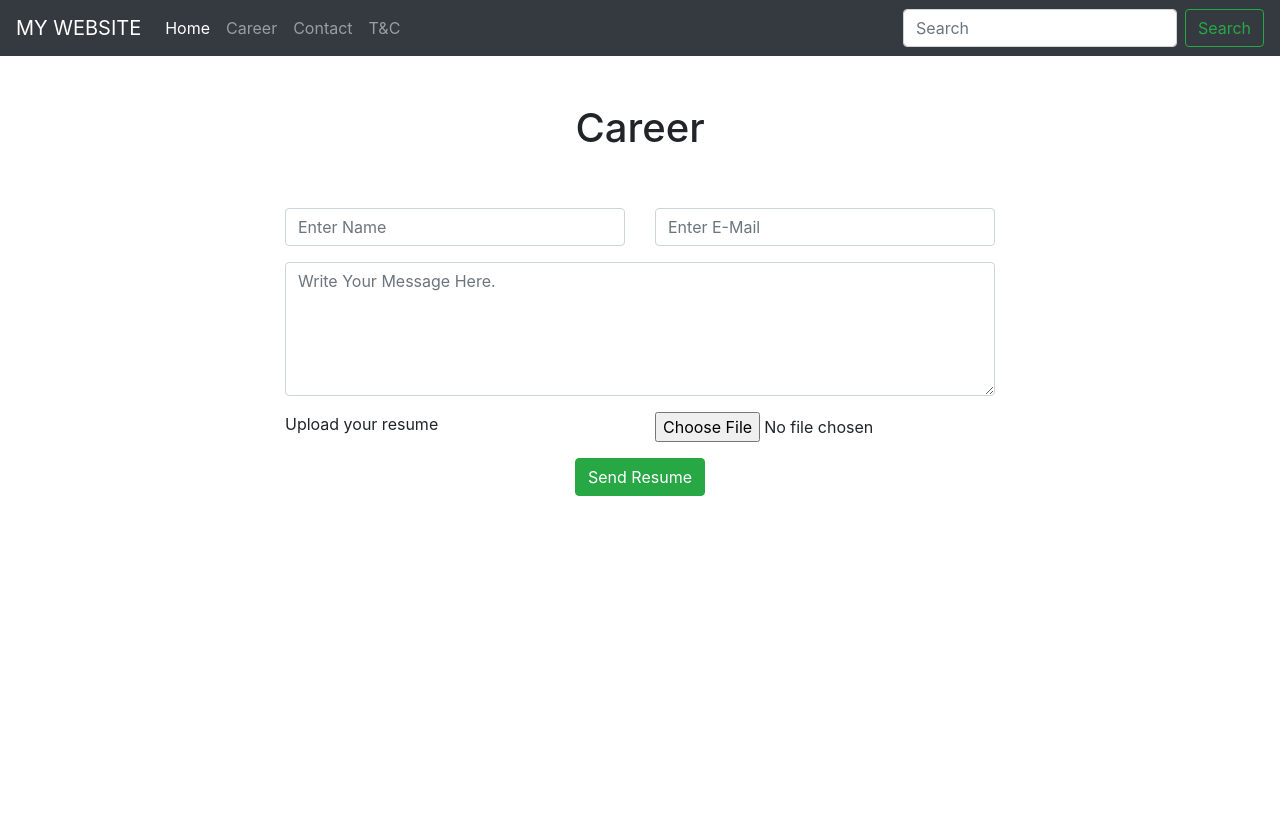
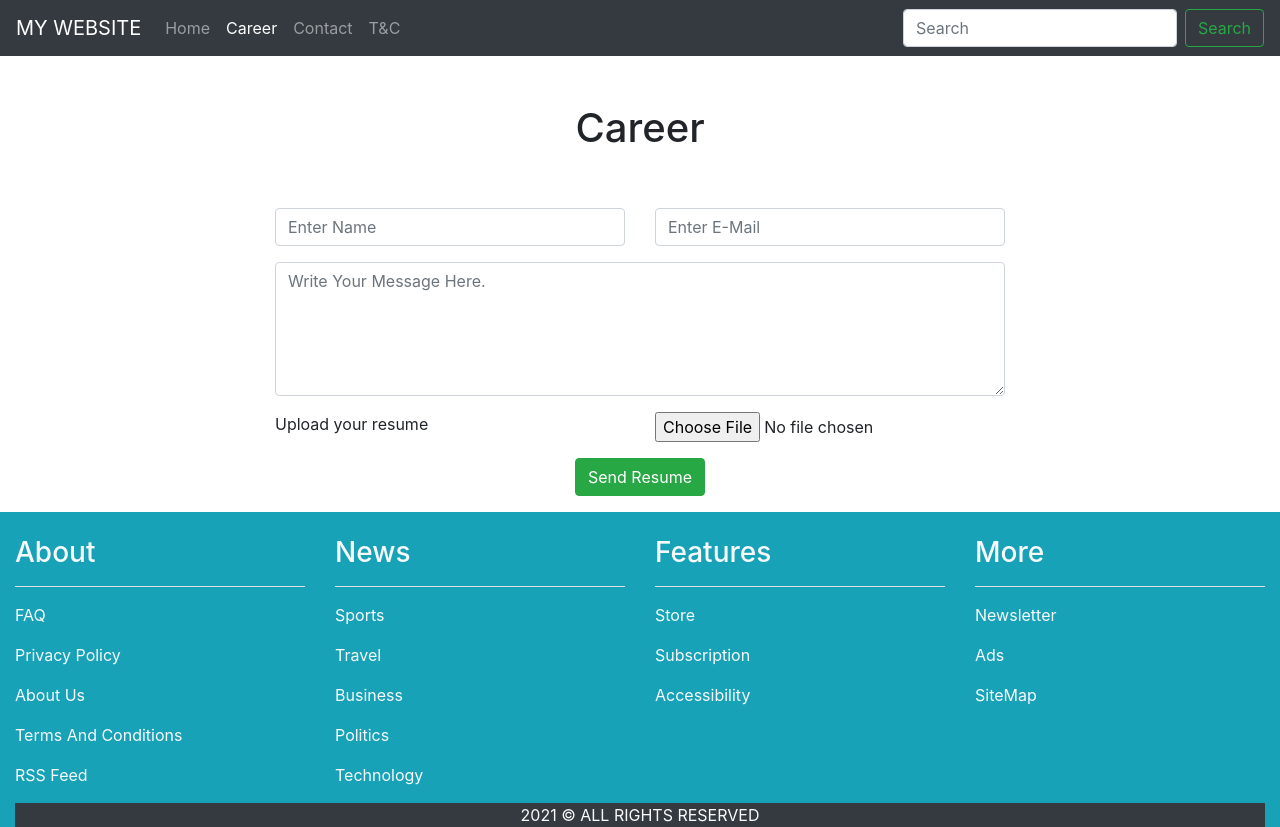
Before and after one commit to AlokRajendran/website-project, a Django app: page /career/ in a window 1280 px wide. Before the commit the page ends 496 px from the top, so only its background shows below. Run offline with Django 3.2, Linux system fonts and the light colour scheme; some libraries are stand-ins or nearby versions.

Commit message:
footertandc requirements list

```diff
--- /dev/null
+++ b/requirements.txt
@@ -0,0 +1,4 @@
+asgiref==3.4.1
+Django==3.2.7
+pytz==2021.1
+sqlparse==0.4.2
--- a/templates/base.html
+++ b/templates/base.html
@@ -25,23 +25,37 @@
 
         <div class="collapse navbar-collapse" id="navbarSupportedContent">
           <ul class="navbar-nav mr-auto">
-            <li class="nav-item active">
-              <a class="nav-link" href="/">Home <span class="sr-only">(current)</span></a>
+
+            {% url 'general:home' as homeurl %}
+            <li class="nav-item {% if request.path == homeurl %} active  {% endif %}">
+              <!-- <a class="nav-link {% if request.path == '/' %} text-danger {% endif %}" href="{% url 'general:home' %}">Home</a> -->
+              <a class="nav-link {% if request.path == homeurl %} text-danger {% endif %}" href="{{ homeurl }}">Home</a>
+
             </li>
 
+            {% url 'general:career' as careerurl %}
 
-            <li class="nav-item">
-              <a class="nav-link" href="{% url 'general:career' %}">Career</a>
+            <li class="nav-item {% if request.path == careerurl %} active {% endif %}">
+              <!-- <a class="nav-link" href="{% url 'general:career' %}">Career</a> -->
+              <a class="nav-link" href="{{ careerurl}}">Career</a>
+
             </li>
 
-            <li class="nav-item">
-                <a class="nav-link" href="{% url 'general:contact' %}">Contact</a>
+            {% url 'general:contact' as contacturl %}
+
+            <li class="nav-item {% if request.path == contacturl %} active {% endif %}">
+                <a class="nav-link" href="{{ contacturl }}">Contact</a>
             </li>
 
-            <li class="nav-item">
-                <a class="nav-link" href="{% url 'general:tandc' %}">T&amp;C</a>
+            {% url 'general:tandc' as tandcurl %}
+
+            <li class="nav-item {% if request.path == '/terms_and_conditions/' %} active {% endif %}">
+                <!-- <a class="nav-link" href="{% url 'general:tandc' %}">T&amp;C</a> -->
+                <a class="nav-link" href="{{ tandcurl }}">T&amp;C</a>
+
             </li>
           </ul>
+
           <form class="form-inline my-2 my-lg-0">
             <input class="form-control mr-sm-2" type="search" placeholder="Search" aria-label="Search">
             <button class="btn btn-outline-success my-2 my-sm-0" type="submit">Search</button>
@@ -57,13 +71,59 @@
       </ul>
       {% endif %}
 
+    </div>
 
+    <div class="container-fluid px-0">
+      {% block content %}
+
+      {% endblock %}
     </div>
-    <div class="container">
-    {% block content %}
 
-    {% endblock %}
+    <div class="container-fluid pt-4 bg-info">
+
+      <div class="row">
+        <div class="col-3 text-light">
+          <h3>About</h3>
+          <hr class="bg-light">
+          <p>FAQ</p>
+          <p>Privacy Policy</p>
+          <p>About Us</p>
+          <p>Terms And Conditions</p>
+          <p>RSS Feed</p>
+        </div>
+
+        <div class="col-3 text-light">
+          <h3>News</h3>
+          <hr class="bg-light">
+          <p>Sports</p>
+          <p>Travel</p>
+          <p>Business</p>
+          <p>Politics</p>
+          <p>Technology</p>
+        </div>
+
+        <div class="col-3 text-light">
+          <h3>Features</h3>
+          <hr class="bg-light">
+          <p>Store</p>
+          <p>Subscription</p>
+          <p>Accessibility</p>
+        </div>
+
+        <div class="col-3 text-light">
+          <h3>More</h3>
+          <hr class="bg-light">
+          <p>Newsletter</p>
+          <p>Ads</p>
+          <p>SiteMap</p>
+        </div>
+
+      </div>
+
+    <div class="text-center py=2 text-light bg-dark">
+      {% now "Y" %} &copy; ALL RIGHTS RESERVED
     </div>
+
     <script type = "text/javascript" src = "{% static 'js/bootstrap.min.js' %}"></script>
     <script type = "text/javascript" src = "{% static 'js/popper.min.js' %}"></script>
 
```
